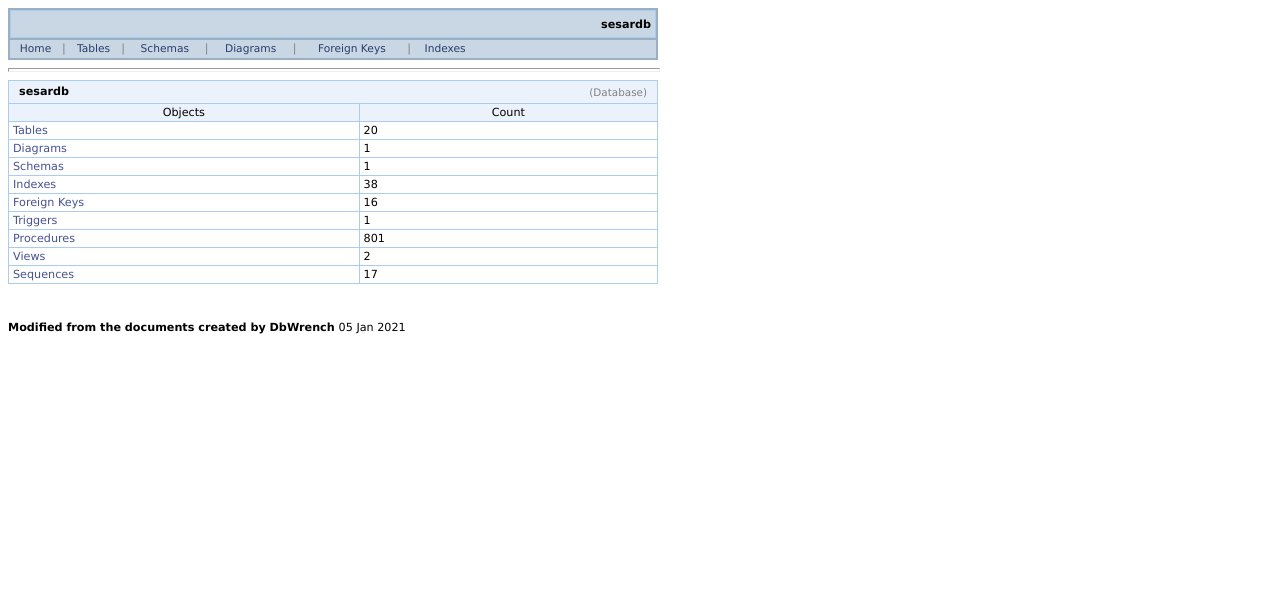
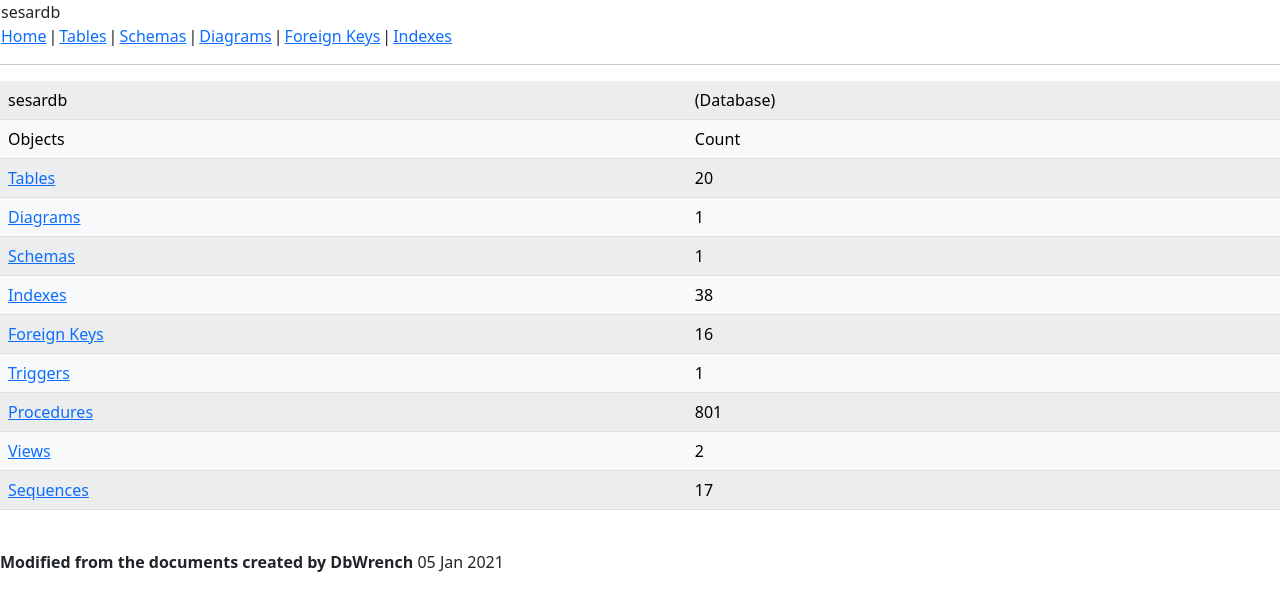
Before and after one commit to GeoSamples/sesar-doc, a Jekyll site: the page dbdocs/index.html, which Jekyll copies as it is, in a window 1280 px wide. Shown: the top 611 px of the page. Built offline with Jekyll 4.4.1, drawn with Linux system fonts in a browser that asks for light colours.

Commit message:
Update index.html
Example table with CDN bootstrap.

```diff
--- a/dbdocs/index.html
+++ b/dbdocs/index.html
@@ -2,7 +2,8 @@
 <Header>
 <Title>sesardb Documentation</Title>
 <meta content="text/html; charset=UTF-8" http-equiv="Content-Type">
-<Link href="css/doc.css" rel="stylesheet" type="text/css">
+<link href="https://cdn.jsdelivr.net/npm/bootstrap@5.0.0-beta1/dist/css/bootstrap.min.css" rel="stylesheet" integrity="sha384-giJF6kkoqNQ00vy+HMDP7azOuL0xtbfIcaT9wjKHr8RbDVddVHyTfAAsrekwKmP1" crossorigin="anonymous">
+
 </Header>
 <Body>
 <table class="logo">
@@ -16,7 +17,7 @@
 </tr>
 </table>
 <hr>
-<table class="flat">
+<table class="flat table table-light table-hover table-striped">
 <tr class="banner">
 <td class="title_nm">sesardb</td><td class="watermark_right">(Database)</td>
 </tr>
```
